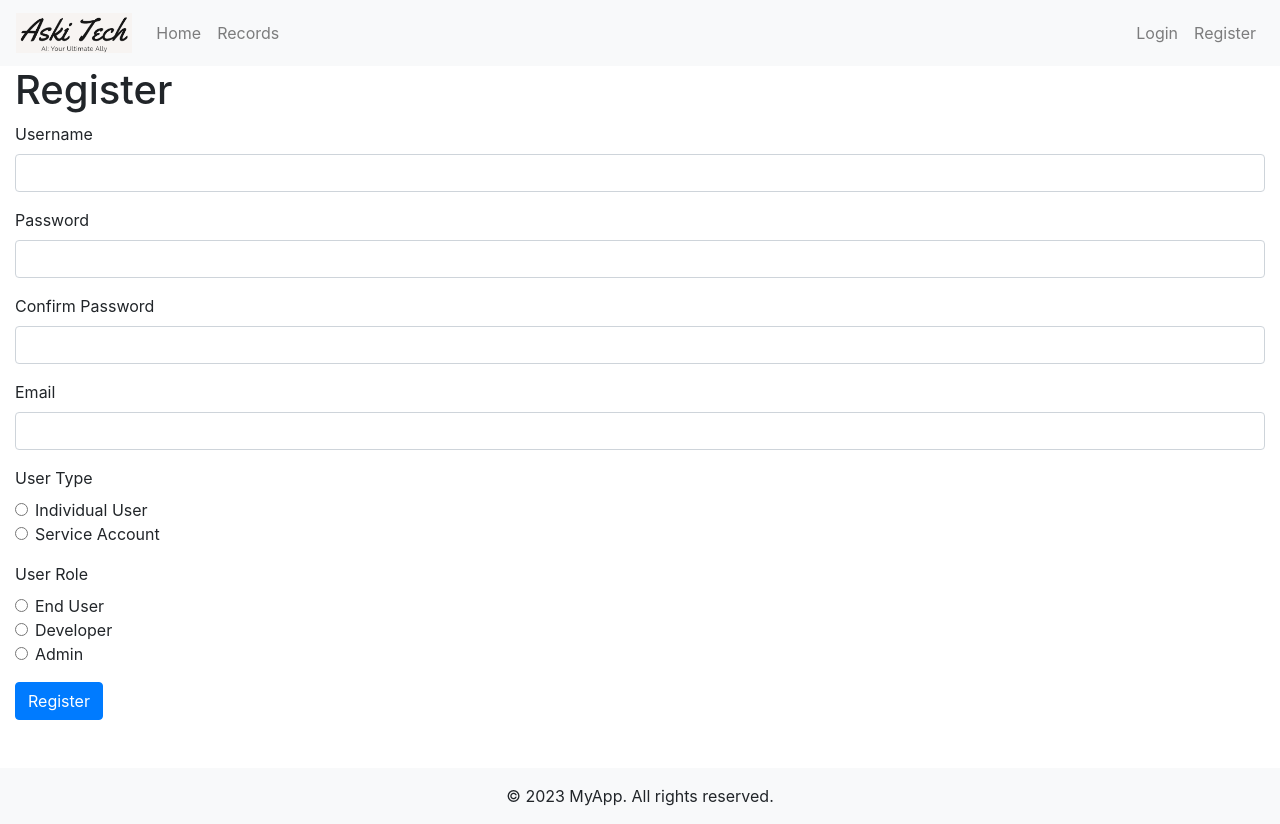
After one commit to illindva/Auth_Hub, a Flask app: page /register in a window 1280 px wide. The commit adds this page. Run offline with Flask 3, Linux system fonts and the light colour scheme; parts of the project's set-up code (start-up, migrations or seed data) failed here and were passed over; some libraries are stand-ins or nearby versions.

Commit message:
Added End User Login Verification

```diff
--- a/app.py
+++ b/app.py
@@ -1,14 +1,22 @@
 import os
 import pytz
-from pytz import timezone
+import sqlite3
+import smtplib  # For sending email notifications
+from email.mime.text import MIMEText
+from email.mime.multipart import MIMEMultipart
 from dotenv import load_dotenv
 from datetime import datetime
-from flask import Flask, render_template, request, redirect, url_for, flash
-from db import init_db, insert_record, get_records, get_record_by_id, delete_record
+from werkzeug.security import generate_password_hash, check_password_hash
+from flask import Flask, render_template, request, redirect, url_for, flash, session
+from db import init_db, insert_record, get_records, get_record_by_id, delete_record, insert_user, get_user_by_username, \
+    get_users_by_role, update_approval_status, get_user_by_id
 from encryption_util import encrypt_password, decrypt_password
+from functools import wraps
 
 # Load environment variables from .env file
 load_dotenv()
+ADMIN_EMAIL = os.getenv('ADMIN_EMAIL')
+ADMIN_EMAIL_PWD = decrypt_password(os.getenv('ADMIN_EMAIL_PWD'))
 app = Flask(__name__)
 app.secret_key = os.getenv('APP_SECRET_KEY', '0123456789')
 
@@ -17,8 +25,135 @@ def setup():
     init_db()
 setup()
 
+def login_required(f):
+    @wraps(f)
+    def decorated_function(*args, **kwargs):
+        if 'username' not in session:
+            flash("You need to be logged in to view this page.")
+            return redirect(url_for('login', next=request.url))
+        return f(*args, **kwargs)
+
+    return decorated_function
+
+def admin_required(f):
+    @wraps(f)
+    def decorated_function(*args, **kwargs):
+        if 'username' not in session:
+            flash("You need to be logged in to view this page.")
+            return redirect(url_for('login', next=request.url))
+        user = get_user_by_username(session['username'])
+        if user[5] != 'Admin':
+            flash("You do not have permission to view this page.")
+            return redirect(url_for('form'))
+        return f(*args, **kwargs)
+
+    return decorated_function
+
+def send_approval_request(user):
+    sender_email = ADMIN_EMAIL
+    sender_password = ADMIN_EMAIL_PWD
+    subject = f"Approval Required for New User: {user[1]}"
+    body = f"User {user[1]} has registered and requires approval. Please log in to the admin panel to approve or deny the request."
+
+    # Retrieve list of admin users
+    admins = get_users_by_role('Admin')
+
+    # Send email to each admin
+    for admin in admins:
+        receiver_email = admin[3]
+        msg = MIMEMultipart()
+        msg['From'] = sender_email
+        msg['To'] = receiver_email
+        msg['Subject'] = subject
+
+        msg.attach(MIMEText(body, 'plain'))
+
+        try:
+            server = smtplib.SMTP('smtp.example.com', 587)
+            server.starttls()
+            server.login(sender_email, sender_password)
+            text = msg.as_string()
+            server.sendmail(sender_email, receiver_email, text)
+            server.quit()
+            print(f"Approval request email sent to {receiver_email}")
+        except Exception as e:
+            print(f"Failed to send email: {e}")
+
+@app.route('/home')
+def home():
+    return render_template('home.html')
+@app.route('/')
+def root():
+    return redirect(url_for('home'))
+
+@app.route('/register', methods=['GET', 'POST'])
+def register():
+    if request.method == 'POST':
+        username = request.form['username']
+        password = request.form['password']
+        confirm_password = request.form['confirm_password']
+        email = request.form['email']
+        user_type = request.form['user_type']
+        user_role = request.form['user_role']
+
+        if password != confirm_password:
+            flash("Passwords do not match!")
+            return redirect(url_for('register'))
+
+        hashed_password = generate_password_hash(password, method='pbkdf2:sha256')
+        approval_status = 'No' if user_role != 'Admin' else 'Yes'
+
+        try:
+            insert_user(username, hashed_password, email, user_type, user_role, approval_status)
+            flash("Registration successful! Please log in.")
+
+            if user_role != 'Admin':
+                user = get_user_by_username(username)
+                send_approval_request(user)
+                flash("Your account is pending approval by an admin. You will be notified once approved.")
+
+            return redirect(url_for('login'))
+        except sqlite3.IntegrityError:
+            flash("Username or email already taken!")
+            return redirect(url_for('register'))
+
+    return render_template('register.html')
+
+@app.route('/login', methods=['GET', 'POST'])
+def login():
+    if request.method == 'POST':
+        username = request.form['username']
+        password = request.form['password']
+        user = get_user_by_username(username)
+
+        if user and check_password_hash(user[2], password):
+            if user[6] == 'No':
+                flash("Your account is pending approval by an admin.")
+                return redirect(url_for('login'))
+            session['username'] = username
+            flash("Logged in successfully!")
+            next_page = request.args.get('next')
+            return redirect(next_page or url_for('form'))
+        else:
+            flash("Invalid username or password!")
+            return redirect(url_for('login'))
+
+    return render_template('login.html')
+
+@app.route('/logout')
+def logout():
+    session.pop('username', None)
+    flash("Logged out successfully!")
+    return redirect(url_for('login'))
+
 @app.route('/', methods=['GET', 'POST'])
+@login_required
 def form():
+    user = get_user_by_username(session['username'])
+    if user[6] == 'No':
+        flash("Your account is pending approval by an admin.")
+        return redirect(url_for('login'))
+
     if request.method == 'POST':
         application = request.form['application']
         login_type = request.form['login_type']
@@ -55,7 +190,13 @@ def form():
 
 
 @app.route('/records', methods=['GET'])
+@login_required
 def show_records():
+    user = get_user_by_username(session['username'])
+    if user[6] == 'No':
+        flash("Your account is pending approval by an admin.")
+        return redirect(url_for('login'))
+
     records = get_records()
     # Convert the created timestamp from UTC to local time
     local_tz = pytz.timezone('America/New_York')  # Replace with the desired time zone
@@ -66,7 +207,13 @@ def show_records():
 
 
 @app.route('/decrypt/<int:id>', methods=['GET'])
+@login_required
 def decrypt(id):
+    user = get_user_by_username(session['username'])
+    if user[6] == 'No':
+        flash("Your account is pending approval by an admin.")
+        return redirect(url_for('login'))
+
     record = get_record_by_id(id)
     if record is None:
         flash("Record not found!")
@@ -77,7 +224,13 @@ def decrypt(id):
     return redirect(url_for('show_records'))
 
 @app.route('/delete/<int:id>', methods=['POST'])
+@login_required
 def delete(id):
+    user = get_user_by_username(session['username'])
+    if user[6] == 'No':
+        flash("Your account is pending approval by an admin.")
+        return redirect(url_for('login'))
+
     record = get_record_by_id(id)
     if record is None:
         flash("Record not found!")
@@ -87,5 +240,22 @@ def delete(id):
     flash("Record has been deleted successfully!")
     return redirect(url_for('show_records'))
 
+@app.route('/approve/<int:id>', methods=['GET', 'POST'])
+@admin_required
+def approve_user(id):
+    user = get_user_by_id(id)
+    if user is None:
+        flash("User not found.")
+        return redirect(url_for('approval_list'))
+
+    if request.method == 'POST':
+        approval_status = request.form['approval_status']
+        update_approval_status(id, approval_status)
+        flash(f"User '{user[1]}' has been {'approved' if approval_status == 'Yes' else 'disapproved'}.")
+        return redirect(url_for('approval_list'))
+
+    return render_template('approve_user.html', user=user)
+
+
 if __name__ == '__main__':
     app.run(debug=True)
--- a/templates/base.html
+++ b/templates/base.html
@@ -2,9 +2,9 @@
 <html lang="en">
 <head>
     <meta charset="UTF-8">
-    <meta name="viewport" content="width=device-width, initial-scale=1">
-    <title>{% block title %}Authorization Records{% endblock %}</title>
-    <link href="https://stackpath.bootstrapcdn.com/bootstrap/4.5.2/css/bootstrap.min.css" rel="stylesheet">
+    <meta name="viewport" content="width=device-width, initial-scale=1.0">
+    <title>{% block title %}My Application{% endblock %}</title>
+    <link rel="stylesheet" href="https://maxcdn.bootstrapcdn.com/bootstrap/4.0.0/css/bootstrap.min.css">
     <style>
         .navbar-brand img {
             height: 40px;
@@ -16,7 +16,7 @@
 </head>
 <body>
     <nav class="navbar navbar-expand-lg navbar-light bg-light">
-        <a class="navbar-brand" href="#">
+        <a class="navbar-brand" href="{{ url_for('home') }}">
             <img src="{{ url_for('static', filename='images/company_logo.png') }}" alt="Company Logo">
         </a>
         <div class="collapse navbar-collapse">
@@ -29,26 +29,32 @@
                 </li>
             </ul>
         </div>
+        <div class="collapse navbar-collapse">
+            <ul class="navbar-nav ml-auto">
+                {% if 'username' in session %}
+                    <li class="nav-item">
+                        <a class="nav-link" href="{{ url_for('logout') }}">Logout ({{ session['username'] }})</a>
+                    </li>
+                {% else %}
+                    <li class="nav-item">
+                        <a class="nav-link" href="{{ url_for('login') }}">Login</a>
+                    </li>
+                    <li class="nav-item">
+                        <a class="nav-link" href="{{ url_for('register') }}">Register</a>
+                    </li>
+                {% endif %}
+            </ul>
+        </div>
     </nav>
 
     <div class="container main-content">
-        {% with messages = get_flashed_messages(with_categories=true) %}
-            {% if messages %}
-                <div class="alert alert-dismissible fade show">
-                    {% for category, message in messages %}
-                        <div class="alert alert-{{ category }}" role="alert">
-                            {{ message }}
-                        </div>
-                    {% endfor %}
-                </div>
-            {% endif %}
-        {% endwith %}
-
         {% block content %}{% endblock %}
     </div>
 
-    <script src="https://code.jquery.com/jquery-3.5.1.slim.min.js"></script>
-    <script src="https://cdn.jsdelivr.net/npm/@popperjs/core@2.5.3/dist/umd/popper.min.js"></script>
-    <script src="https://stackpath.bootstrapcdn.com/bootstrap/4.5.2/js/bootstrap.min.js"></script>
+    <footer class="bg-light text-center text-lg-start mt-5">
+        <div class="text-center p-3">
+            © 2023 MyApp. All rights reserved.
+        </div>
+    </footer>
 </body>
 </html>
--- a/templates/form.html
+++ b/templates/form.html
@@ -3,8 +3,8 @@
 {% block title %}Add New Record{% endblock %}
 
 {% block content %}
-<h1>Authorization Form</h1>
-    <form method="POST">
+<h1>Add Application Credentials</h1>
+    <form action="{{ url_for('form') }}" method="POST">
         <label for="application">Application:</label><br>
         <select id="application" name="application" required>
             <option value="EmailSummarizer">EmailSummarizer</option>
--- /dev/null
+++ b/templates/register.html
@@ -0,0 +1,62 @@
+{% extends "base.html" %}
+
+{% block title %}Register{% endblock %}
+
+{% block content %}
+<h1>Register</h1>
+<form action="{{ url_for('register') }}" method="post">
+    <div class="form-group">
+        <label for="username">Username</label>
+        <input type="text" class="form-control" id="username" name="username" required>
+    </div>
+    <div class="form-group">
+        <label for="password">Password</label>
+        <input type="password" class="form-control" id="password" name="password" required>
+    </div>
+    <div class="form-group">
+        <label for="confirm_password">Confirm Password</label>
+        <input type="password" class="form-control" id="confirm_password" name="confirm_password" required>
+    </div>
+    <div class="form-group">
+        <label for="email">Email</label>
+        <input type="email" class="form-control" id="email" name="email" required>
+    </div>
+    <div class="form-group">
+        <label>User Type</label>
+        <div class="form-check">
+            <input class="form-check-input" type="radio" name="user_type" id="individual" value="Individual" required>
+            <label class="form-check-label" for="individual">
+                Individual User
+            </label>
+        </div>
+        <div class="form-check">
+            <input class="form-check-input" type="radio" name="user_type" id="service" value="Service" required>
+            <label class="form-check-label" for="service">
+                Service Account
+            </label>
+        </div>
+    </div>
+    <div class="form-group">
+        <label>User Role</label>
+        <div class="form-check">
+            <input class="form-check-input" type="radio" name="user_role" id="end_user" value="End User" required>
+            <label class="form-check-label" for="end_user">
+                End User
+            </label>
+        </div>
+        <div class="form-check">
+            <input class="form-check-input" type="radio" name="user_role" id="developer" value="Developer" required>
+            <label class="form-check-label" for="developer">
+                Developer
+            </label>
+        </div>
+        <div class="form-check">
+            <input class="form-check-input" type="radio" name="user_role" id="admin" value="Admin" required>
+            <label class="form-check-label" for="admin">
+                Admin
+            </label>
+        </div>
+    </div>
+    <button type="submit" class="btn btn-primary">Register</button>
+</form>
+{% endblock %}
```
Also changed, not shown: db.py (+53 -0 lines), templates/approval_list.html (added, +33 -0 lines), templates/approve_user.html (added, +33 -0 lines), templates/form_new.html (deleted, +0 -11 lines), templates/home.html (added, +26 -0 lines), templates/login.html (added, +19 -0 lines), test.py (+10 -2 lines), 1 other file.
